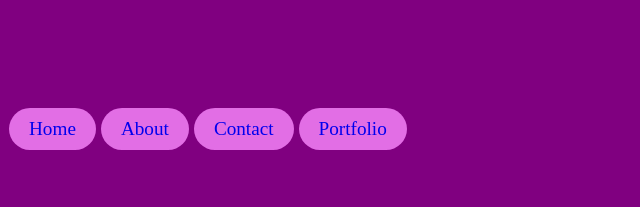
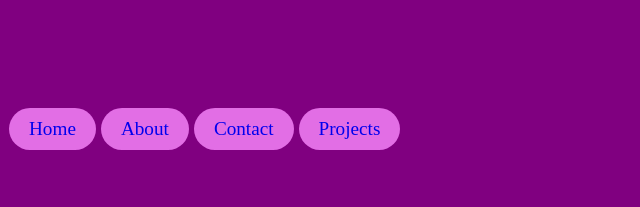
Before and after one commit to Hyfem/firstproject, a plain HTML site: page about.html in a window 1280 px wide. Shown: the top 207 px of the page, 4-644 px from the left. Drawn offline with nearby package versions, Linux system fonts and the light colour scheme.

Commit message:
Add files via upload
updated nav menu

```diff
--- a/about.html
+++ b/about.html
@@ -13,7 +13,7 @@
             <a href="index.html">Home</a>
             <a href="about.html">About</a>
             <a href="contacts.html">Contact</a>
-            <a href="portfolio.html">Portfolio</a>
+            <a href="portfolio.html">Projects</a>
         </div>
         <style>
        .links{
```
Also changed, not shown: contacts.html (+1 -1 lines), index.html (+1 -1 lines).
